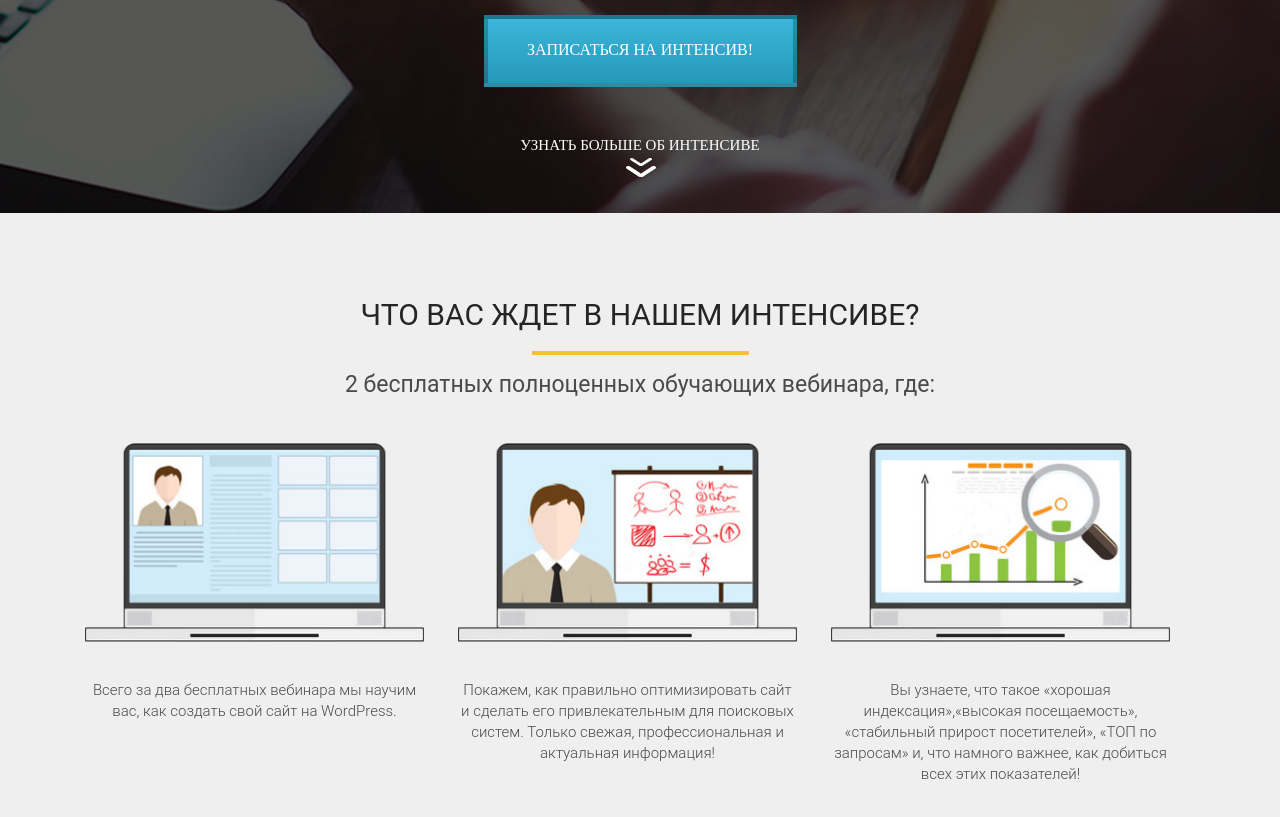
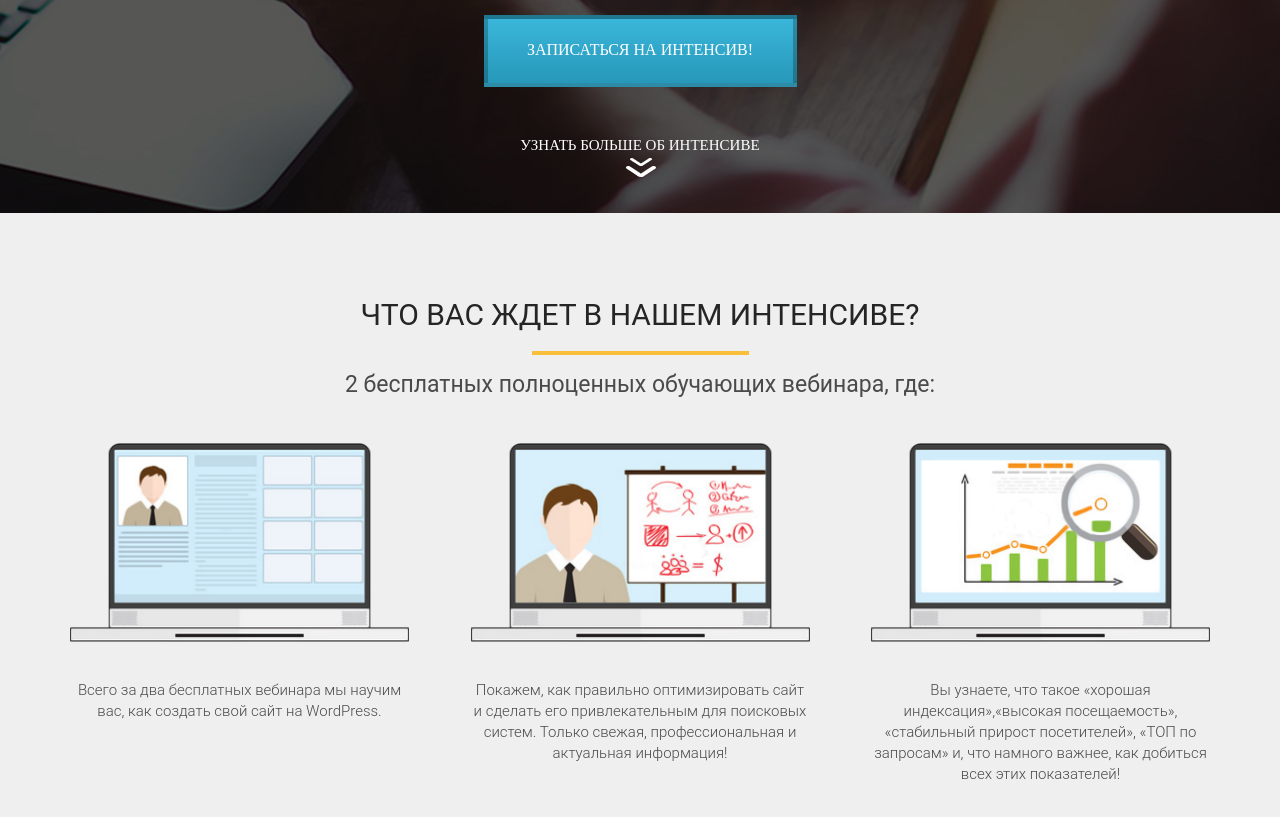
Before and after one commit to ZeRcooI/PetrichenkoWordpressIntensive, a website: page src/index.html in a window 1280 px wide. Shown: the part 587-1404 px from the top of the page. Drawn offline with Linux system fonts and the light colour scheme.

Commit message:
Применен flex-box

```diff
--- a/src/CSS/style.css
+++ b/src/CSS/style.css
@@ -152,13 +152,12 @@ h2.title {
 }
 
 .waiting .waiting_wrapper {
+  display: flex;
+  justify-content: space-between;
   margin-top: 45px;
 }
 
 .waiting .waiting_wrapper .waiting_item {
-  vertical-align: top;
-  display: inline-block;
-  margin: 0 15px;
   width: 339px;
   text-align: center;
 }
```
